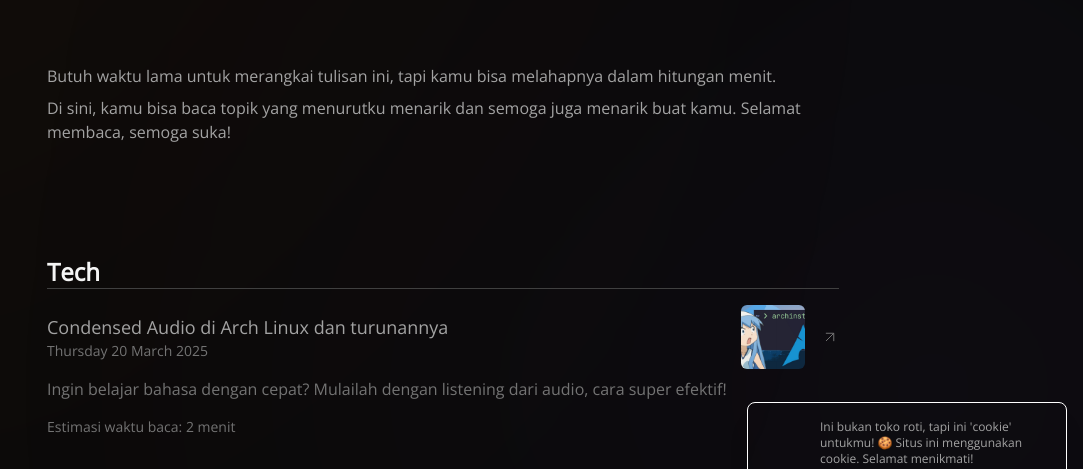
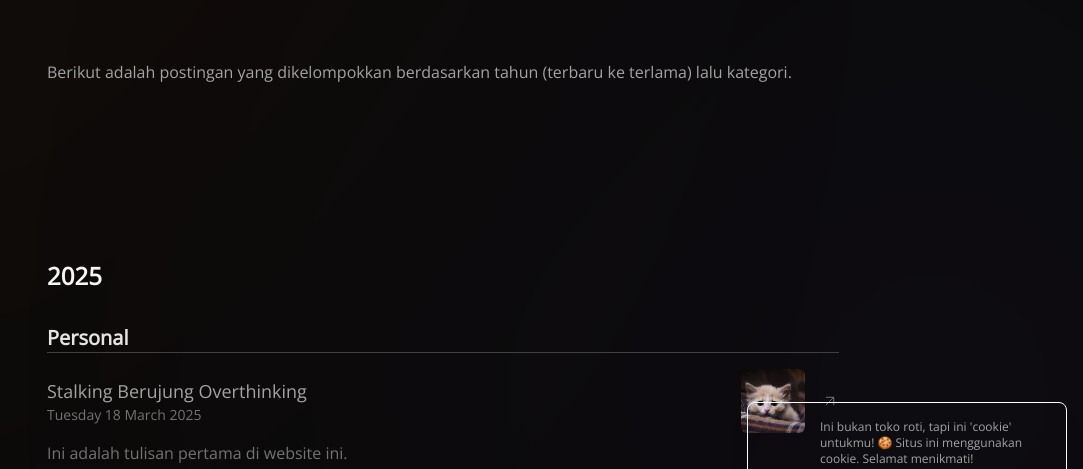
Before and after one commit to Fujitime/porto, an Astro site: page /posts in a window 1280 px wide. Shown: the part 260-729 px from the top of the page, without its empty margins (197-1280 px from the left). Built offline with nearby package versions, Linux system fonts and the light colour scheme; Astro itself is replaced by a stand-in of ours; some packages are replaced by stand-ins of ours.

Commit message:
feat: Watermark Year

```diff
--- a/src/components/seo/SEOTags.astro
+++ b/src/components/seo/SEOTags.astro
@@ -34,6 +34,8 @@ const openGraph = {
 ---
 
 <head>
+
+
   <SEO
     charset="UTF-8"
     title={title || DEFAULT_TITLE_PAGE}
@@ -71,4 +73,6 @@ const openGraph = {
       ],
     }}
   />
+
+
 </head>
--- a/src/pages/posts/index.astro
+++ b/src/pages/posts/index.astro
@@ -3,16 +3,32 @@ import { getCollection } from "astro:content";
 import Layout from "@/layouts/Layout.astro";
 import formatDate from "@/utils/formatDate";
 import { estimateReadTime } from "@/utils/estimateRead";
+
 const posts = await getCollection("posts");
 
-const groupedPosts = posts.reduce((acc, post) => {
+// Grup post terlebih dahulu berdasarkan tahun, lalu di dalam tiap tahun berdasarkan kategori.
+const groupedByYear = posts.reduce((acc, post) => {
+  const year = new Date(post.data.publishedAt).getFullYear();
+  if (!acc[year]) acc[year] = {};
   const category = post.data.category;
-  if (!acc[category]) {
-    acc[category] = [];
+  if (!acc[year][category]) acc[year][category] = [];
+  acc[year][category].push(post);
+  return acc;
+}, {} as Record<number, Record<string, typeof posts>>);
+
+// Urutkan tahun dari terbaru ke terlama.
+const sortedYears = Object.keys(groupedByYear)
+  .map(Number)
+  .sort((a, b) => b - a);
+
+// Untuk tiap tahun, urutkan kategori secara alfabetis.
+for (const year in groupedByYear) {
+  groupedByYear[year] = Object.fromEntries(
+    Object.entries(groupedByYear[year]).sort(([catA], [catB]) =>
+      catA.localeCompare(catB)
+    )
+  );
 }
-  acc[category].push(post);
-  return acc;
-}, {} as Record<string, typeof posts>);
 ---
 
 <style>
@@ -21,9 +37,7 @@ const groupedPosts = posts.reduce((acc, post) => {
   animation: fadeIn 0.8s ease-out forwards;
 }
 @keyframes fadeIn {
-  to {
-    opacity: 1;
-  }
+  to { opacity: 1; }
 }
 
 .reveal {
@@ -35,15 +49,30 @@ const groupedPosts = posts.reduce((acc, post) => {
   opacity: 1;
   transform: translateY(0);
 }
+
+/* Styling untuk watermark atau header tahun */
+.year-background {
+  position: absolute;
+  inset: 0;
+  display: flex;
+  align-items: center;
+  justify-content: center;
+  font-size: 10rem;
+  font-weight: bold;
+  color: rgba(200,200,200,0.1);
+  pointer-events: none;
+  user-select: none;
+  z-index: 0;
+  font-family: "JetBrains Mono", monospace
+}
+.year-section {
+  position: relative;
+  padding-top: 6rem;
+}
 </style>
 
 <script>
 document.addEventListener("DOMContentLoaded", () => {
-  const mainElement = document.querySelector("main");
-  if (mainElement) {
-    mainElement.classList.add("fade-in");
-  }
-
   const elements = document.querySelectorAll(".reveal");
   const observer = new IntersectionObserver((entries) => {
     entries.forEach((entry) => {
@@ -52,50 +81,45 @@ document.addEventListener("DOMContentLoaded", () => {
       }
     });
   });
-
   elements.forEach((el) => observer.observe(el));
 });
-
 </script>
 
 <Layout title="Fujitime - All Posts">
   <main class="flex flex-col gap-20 fade-in">
     <h1 class="text-3xl font-bold text-text-light dark:text-neutral-100 flex items-center gap-2 reveal">
       Posts
-      <span class="w-10 h-10">
-        <svg xmlns="http://www.w3.org/2000/svg" viewBox="0 0 24 24" fill="currentColor" class="w-full h-full">
-          <path d="M12.5 17.32q1.216-.68 2.453-.98t2.547-.302q.9 0 1.849.17t1.651.469V6.681q-.69-.389-1.597-.554T17.5 5.962q-1.31 0-2.613.386q-1.304.387-2.387 1.16zm-.5 1.45q-1.22-.836-2.62-1.283t-2.88-.448q-1.229 0-2.42.345q-1.19.347-2.08.916V6.07q.85-.52 2.04-.814Q5.229 4.96 6.5 4.96q1.47 0 2.866.423q1.398.424 2.634 1.231q1.237-.807 2.634-1.23t2.866-.423q1.271 0 2.451.294T22 6.069V18.3q-.885-.57-2.078-.915q-1.193-.347-2.422-.347q-1.48 0-2.88.448T12 18.77"/>
-        </svg>
-      </span>
     </h1>
     <div class="flex flex-col gap-2 reveal">
-      <p>
-        Butuh waktu lama untuk merangkai tulisan ini, tapi kamu bisa melahapnya dalam hitungan menit.
-      </p>
-      <p>
-        Di sini, kamu bisa baca topik yang menurutku menarik dan semoga juga menarik buat kamu. Selamat membaca, semoga suka!
-      </p>
+      <p>Berikut adalah postingan yang dikelompokkan berdasarkan tahun (terbaru ke terlama) lalu kategori.</p>
     </div>
 
-    {Object.keys(groupedPosts).map((category) => (
-      <section class="reveal">
-        <h2 class="text-2xl font-bold text-gray-900 dark:text-neutral-100 mt-8">
+    {sortedYears.map((year) => (
+      <section class="year-section reveal">
+        {/* Watermark/Background Tahun */}
+        <div class="year-background">{year}</div>
+        <h2 class="text-2xl font-bold text-gray-900 dark:text-neutral-100 relative z-10">
+          {year}
+        </h2>
+
+        {Object.keys(groupedByYear[year]).map((category) => (
+          <div class="relative z-10 mt-8">
+            <h3 class="text-xl font-semibold text-gray-800 dark:text-neutral-200">
               {category}
-        </h2>
+            </h3>
             <article class="flex flex-col gap-4">
-  {groupedPosts[category].map((post) => {
-    const content = post.body || '';
-    const readTime = estimateReadTime(content);
+              {groupedByYear[year][category].map((post) => {
+                const readTime = estimateReadTime(post.body || '');
                 return (
                   <a
-        class="group flex flex-col gap-2 border-t border-border-light dark:border-neutral-700 py-4 transition-all hover:text-accent-light dark:hover:text-neutral-100 reveal"
+                    class="group flex flex-col gap-2 border-t border-border-light dark:border-neutral-700 py-4 transition-all hover:text-accent-light dark:hover:text-neutral-100 reveal relative z-10"
                     href={`/posts/${post.slug}`}
                   >
                     <div class="flex w-full items-center justify-between gap-4">
                       <div class="flex-1">
-            <h3 class="text-lg text-text-light dark:text-neutral-400 group-hover:text-accent-light dark:group-hover:text-neutral-100">
+                        <h4 class="text-lg text-text-light dark:text-neutral-400 group-hover:text-accent-light dark:group-hover:text-neutral-100">
                           {post.data.title}
-            </h3>
+                        </h4>
                         <p class="text-muted-light dark:text-neutral-500 text-sm">
                           {formatDate(post.data.publishedAt)}
                         </p>
@@ -128,6 +152,8 @@ document.addEventListener("DOMContentLoaded", () => {
                 );
               })}
             </article>
+          </div>
+        ))}
       </section>
     ))}
   </main>
```
Lines whose indentation alone changed are shown as unchanged.
